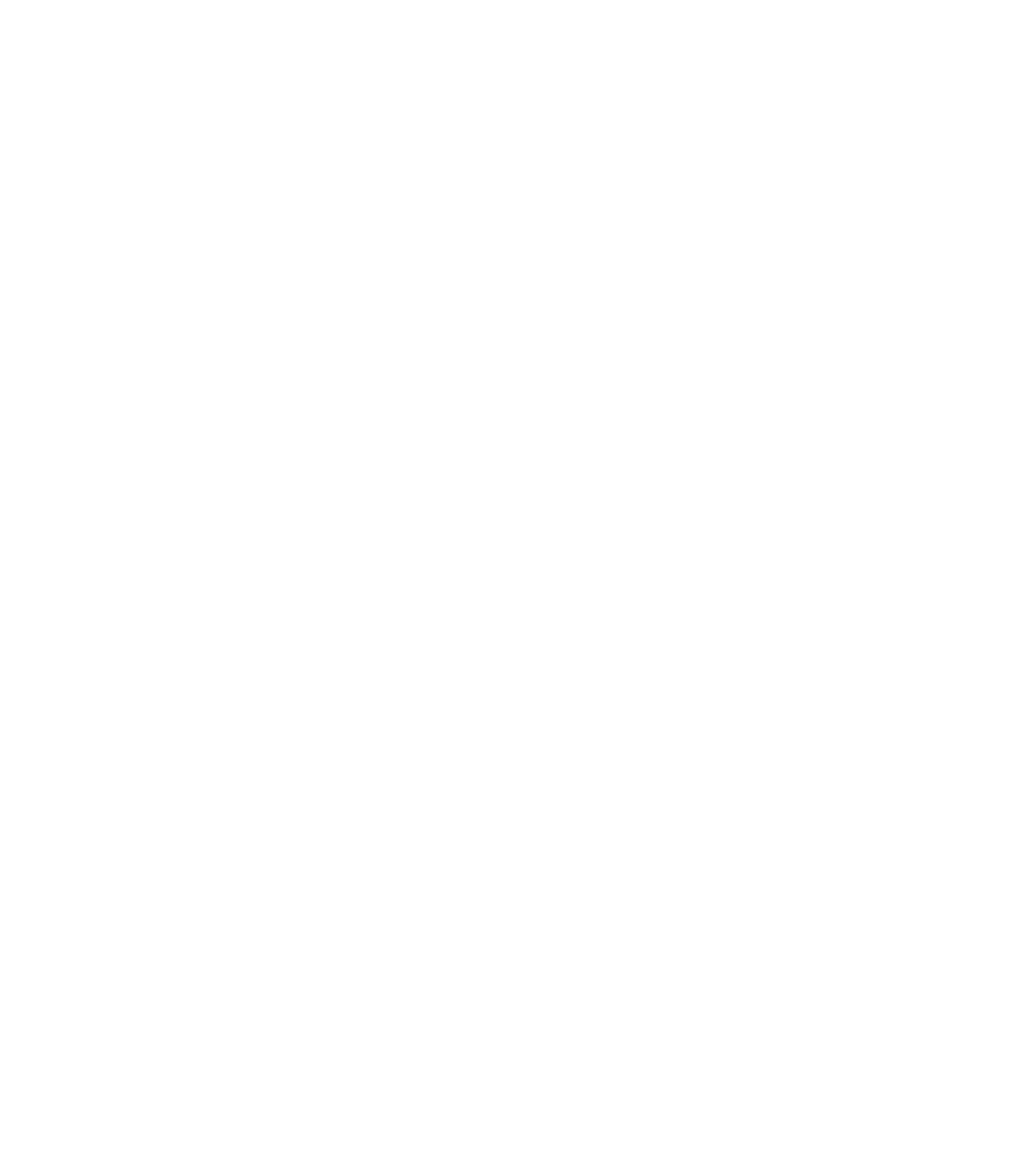
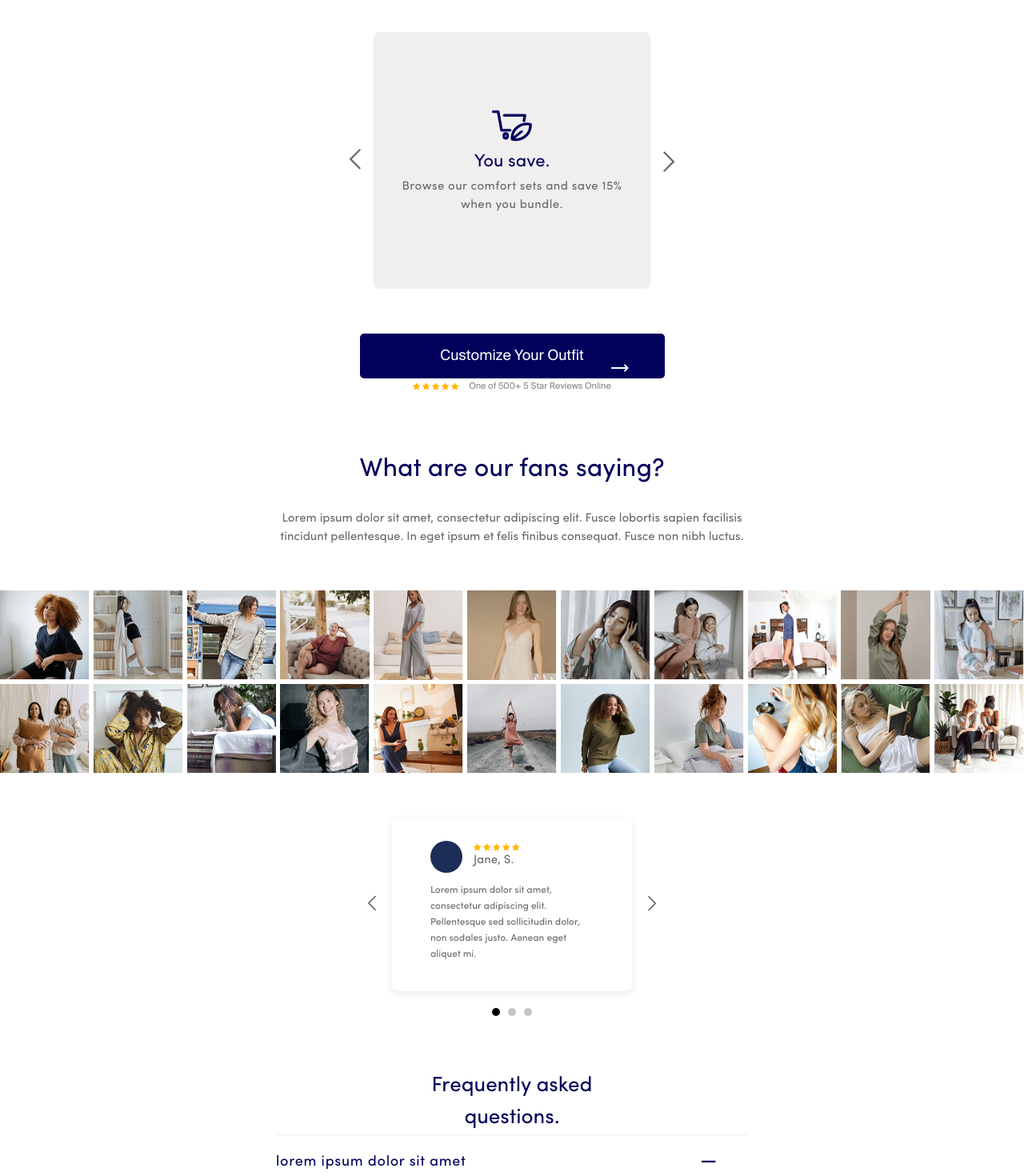
Before and after one commit to nnaaastyyyaaa/byteex-project, a Vue app: page / in a window 1280 px wide. Shown: the part 3200-4670 px from the top of the page at 80% size. Before the commit the page ends 3079 px from the top, so only its background shows below. Built offline with nearby package versions, Linux system fonts and the light colour scheme.

Commit message:
Adapted to mobile sizes three more sections

```diff
--- a/src/App.vue
+++ b/src/App.vue
@@ -15,9 +15,9 @@
   <Hero />
   <Benefits />
   <Founder />
-  <!--<HowItWorks />
+  <HowItWorks />
   <Reviews />
   <FAQ />
-  <Impact />
+  <!--<Impact />
   <Final />  -->
 </template>
--- a/src/components/BenefitGallery.vue
+++ b/src/components/BenefitGallery.vue
@@ -65,6 +65,10 @@
   gap: 20px;
   outline: none;
 
+  @media screen and (max-width: 786px) {
+    gap: 2px;
+  }
+
   &__arrow {
     border: none;
     background: none;
@@ -87,7 +91,7 @@
     }
 
     @media screen and (max-width: 481px) {
-      width: 250px;
+      width: 200px;
     }
   }
 
--- a/src/components/Benefits.vue
+++ b/src/components/Benefits.vue
@@ -282,7 +282,7 @@
   &__stars {
     display: none;
     @media screen and (max-width: 786px) {
-      display: block;
+      display: flex;
     }
   }
 }
--- a/src/components/FAQ.vue
+++ b/src/components/FAQ.vue
@@ -24,17 +24,25 @@
           />
         </div>
       </div>
+      <ButtonCustomize svgSrc="arrow" class="faq-content__button" />
+      <Stars class="faq-content__stars" />
     </div>
   </div>
 </template>
 
 <script setup>
 import FAQAccordion from "./FAQAccordion.vue";
+import ButtonCustomize from "./ButtonCustomize.vue";
+import Stars from "./Stars.vue";
 </script>
 
 <style lang="scss">
 .faq-container {
   margin: 110px 105px 42px 211px;
+
+  @media screen and (max-width: 1280px) {
+    margin: 68px 20px 40px;
+  }
 }
 
 .faq-content {
@@ -46,6 +54,14 @@
     letter-spacing: 4%;
     color: #01005b;
     margin-bottom: 54px;
+
+    @media screen and (max-width: 1280px) {
+      font-size: 26px;
+      display: block;
+      margin: 0 auto;
+      max-width: 318px;
+      text-align: center;
+    }
   }
   &__info {
     display: flex;
@@ -57,9 +73,30 @@
     width: 402px;
     height: 620px;
   }
+
+  &__button {
+    display: none;
+    @media screen and (max-width: 786px) {
+      display: block;
+      margin: 40px auto 0;
+    }
+  }
+
+  &__stars {
+    display: none;
+    @media screen and (max-width: 786px) {
+      display: flex;
+    }
+  }
 }
 
 .collage {
+  display: block;
+
+  @media screen and (max-width: 1280px) {
+    display: none;
+  }
+
   &__block {
     position: absolute;
     background: linear-gradient(
@@ -88,7 +125,7 @@
 
     &--right {
       top: -5px;
-      right: 0px;
+      left: 228px;
       width: 173px;
       height: 262px;
     }
--- a/src/components/FAQAccordion.vue
+++ b/src/components/FAQAccordion.vue
@@ -54,6 +54,17 @@
 <style scoped lang="scss">
 .faq {
   max-width: 630px;
+
+  @media screen and (max-width: 1280px) {
+    font-size: 26px;
+    display: block;
+    margin: 0 auto;
+    text-align: center;
+  }
+
+  @media screen and (max-width: 786px) {
+    max-width: 318px;
+  }
 
   &__title {
     margin: 0 0 56px;
--- a/src/components/Founder.vue
+++ b/src/components/Founder.vue
@@ -115,6 +115,7 @@
 
     @media screen and (max-width: 786px) {
       max-width: 335px;
+      margin-left: 4px;
     }
   }
 
--- a/src/components/FounderImages.vue
+++ b/src/components/FounderImages.vue
@@ -34,6 +34,12 @@
     height: 310px;
     margin: 0;
   }
+
+  @media screen and (max-width: 480px) {
+    width: 200px;
+    height: 270px;
+    margin: 0;
+  }
 }
 
 .founder-images {
@@ -42,6 +48,11 @@
   flex-shrink: 0;
   @media screen and (max-width: 1280px) {
     width: 238px;
+    padding: 30px 55px 30px 55px;
+  }
+
+  @media screen and (max-width: 480px) {
+    width: 200px;
     padding: 30px 55px 30px 55px;
   }
 
--- a/src/components/Gallery.vue
+++ b/src/components/Gallery.vue
@@ -45,6 +45,10 @@
 
     @media screen and (max-width: 786px) {
       --w: 136px;
+    }
+
+    @media screen and (max-width: 481px) {
+      --w: 130px;
     }
   }
 
--- a/src/components/HowItWorks.vue
+++ b/src/components/HowItWorks.vue
@@ -3,9 +3,22 @@
     <div class="how-it-works-content">
       <h1 class="how-it-works-content__title">Comfort made easy</h1>
       <div class="how-it-works-content__steps steps">
+        <button
+          class="steps__arrow"
+          type="button"
+          aria-label="Previous step"
+          @click="prev"
+        >
+          <svg width="14" height="26">
+            <use href="/icons/icons.svg#icon-arrow2" />
+          </svg>
+        </button>
         <div
           v-for="(step, index) in steps"
-          :class="`steps__step--${index}`"
+          :class="[
+            `steps__step--${index}`,
+            { 'steps__step--inactive': index !== current },
+          ]"
           class="steps__step step"
         >
           <svg :class="`step__svg--${index}`">
@@ -18,6 +31,16 @@
             {{ step.text }}
           </p>
         </div>
+        <button
+          class="steps__arrow steps__arrow--next"
+          type="button"
+          aria-label="Next step"
+          @click="next"
+        >
+          <svg width="14" height="26">
+            <use href="/icons/icons.svg#icon-arrow2" />
+          </svg>
+        </button>
       </div>
       <ButtonCustomize svgSrc="arrow" class="how-it-works-content__button" />
       <Stars />
@@ -28,6 +51,16 @@
 <script setup>
 import ButtonCustomize from "./ButtonCustomize.vue";
 import Stars from "./Stars.vue";
+import { ref } from "vue";
+
+const current = ref(0);
+
+const next = () => {
+  current.value = (current.value + 1) % steps.length;
+};
+const prev = () => {
+  current.value = (current.value - 1 + steps.length) % steps.length;
+};
 
 const steps = [
   {
@@ -74,6 +107,30 @@
   margin-bottom: 56px;
   justify-content: center;
 
+  @media screen and (max-width: 1280px) {
+    align-items: center;
+    gap: 8px;
+    padding: 0 12px;
+  }
+
+  &__arrow {
+    display: none;
+
+    @media screen and (max-width: 1280px) {
+      display: block;
+      flex-shrink: 0;
+      padding: 8px;
+      border: none;
+      background: none;
+      color: #676869;
+      cursor: pointer;
+
+      &--next {
+        transform: rotate(180deg);
+      }
+    }
+  }
+
   &__step {
     width: 346px;
     height: 321px;
@@ -82,6 +139,19 @@
     flex-direction: column;
     align-items: center;
     justify-content: center;
+
+    @media screen and (max-width: 1280px) {
+      flex: 0 1 346px;
+      min-width: 0;
+      width: auto;
+      padding: 0 24px;
+      box-sizing: border-box;
+      border-radius: 8px;
+
+      &--inactive {
+        display: none;
+      }
+    }
 
     &--0 {
       background-color: #f0eeef;
--- a/src/components/PhotoGrid.vue
+++ b/src/components/PhotoGrid.vue
@@ -20,9 +20,23 @@
   padding: 0;
   list-style: none;
 
+  @media screen and (max-width: 768px) {
+    grid-template-columns: repeat(4, 1fr);
+    gap: 6px;
+    padding: 0 4px;
+  }
+
   &__item {
     aspect-ratio: 1 / 1;
     overflow: hidden;
+
+    @media screen and (max-width: 768px) {
+      aspect-ratio: 1 / 1.02;
+
+      &:nth-child(n + 9) {
+        display: none;
+      }
+    }
   }
 
   &__img {
--- a/src/components/ReviewsSlider.vue
+++ b/src/components/ReviewsSlider.vue
@@ -1,6 +1,6 @@
 <template>
   <div class="slider">
-    <button class="slider__arrow" type="button">
+    <button class="slider__arrow" type="button" @click="prev">
       <svg class="slider__icon" width="10" height="20">
         <use href="/icons/icons.svg#icon-arrow2" />
       </svg>
@@ -11,7 +11,7 @@
         v-for="(review, i) in reviews"
         :key="review.id"
         class="card"
-        :class="{ 'card--center': i === 1 }"
+        :class="{ 'card--center': i === 1, 'card--active': i === active }"
       >
         <div class="card__head">
           <div class="card__avatar"></div>
@@ -24,11 +24,22 @@
       </li>
     </ul>
 
-    <button class="slider__arrow" type="button">
+    <button class="slider__arrow" type="button" @click="next">
       <svg class="slider__icon slider__icon--next" width="10" height="20">
         <use href="/icons/icons.svg#icon-arrow2" />
       </svg>
     </button>
+  </div>
+  <div class="slider__dots">
+    <button
+      v-for="(review, i) in reviews"
+      :key="review.id"
+      type="button"
+      class="slider__dot"
+      :class="{ 'slider__dot--active': i === active }"
+      :aria-label="`Show review ${i + 1}`"
+      @click="active = i"
+    ></button>
   </div>
 </template>
 
@@ -53,6 +64,15 @@
     text: "Lorem ipsum dolor sit amet, consectetur adipiscing elit. Pellentesque sed sollicitudin dolor, non sodales justo. Aenean eget aliquet mi.",
   },
 ];
+
+const active = ref(0);
+
+const next = () => {
+  active.value = (active.value + 1) % reviews.length;
+};
+const prev = () => {
+  active.value = (active.value - 1 + reviews.length) % reviews.length;
+};
 </script>
 
 <style scoped lang="scss">
@@ -62,6 +82,45 @@
   justify-content: center;
   gap: 66px;
   margin-top: 76px;
+
+  @media screen and (max-width: 1280px) {
+    gap: 20px;
+    margin-top: 40px;
+  }
+
+  @media screen and (max-width: 480px) {
+    gap: 10px;
+    row-gap: 5px;
+    margin-top: 40px;
+  }
+
+  &__dots {
+    display: none;
+
+    @media screen and (max-width: 1280px) {
+      display: flex;
+      justify-content: center;
+      gap: 10px;
+      width: 100%;
+      margin-top: 5px;
+    }
+  }
+
+  &__dot {
+    @media screen and (max-width: 1280px) {
+      width: 10px;
+      height: 10px;
+      padding: 0;
+      border: none;
+      border-radius: 50%;
+      background: #c4c4c4;
+      cursor: pointer;
+
+      &--active {
+        background: #000;
+      }
+    }
+  }
 
   &__arrow {
     border: none;
@@ -79,6 +138,11 @@
     justify-content: center;
     gap: 42px;
     list-style: none;
+
+    @media screen and (max-width: 1280px) {
+      gap: 40px;
+      padding: 0;
+    }
   }
 }
 
@@ -90,9 +154,40 @@
   background: #fff;
   box-shadow: 0 3px 10px 1px rgba(0, 0, 0, 0.08);
 
+  @media screen and (max-width: 1280px) {
+    display: none;
+    box-sizing: border-box;
+    width: 300px;
+    height: auto;
+    padding: 28px 48px 36px;
+  }
+
+  @media screen and (max-width: 480px) {
+    padding: 10px 20px 10px;
+    width: 200px;
+    height: auto;
+  }
+
   &--center {
     width: 338px;
     height: 252px;
+
+    @media screen and (max-width: 1280px) {
+      width: 400px;
+      height: auto;
+    }
+
+    @media screen and (max-width: 480px) {
+      padding: 18px 28px 18px;
+      width: 250px;
+      height: auto;
+    }
+  }
+
+  &--active {
+    @media screen and (max-width: 1280px) {
+      display: block;
+    }
   }
 
   &__head {
@@ -126,6 +221,16 @@
     line-height: 23px;
     letter-spacing: 4%;
     color: #676869;
+
+    @media screen and (max-width: 1280px) {
+      font-size: 12px;
+      line-height: 20px;
+    }
+
+    @media screen and (max-width: 480px) {
+      font-size: 10px;
+      line-height: 15px;
+    }
   }
 }
 </style>
```
